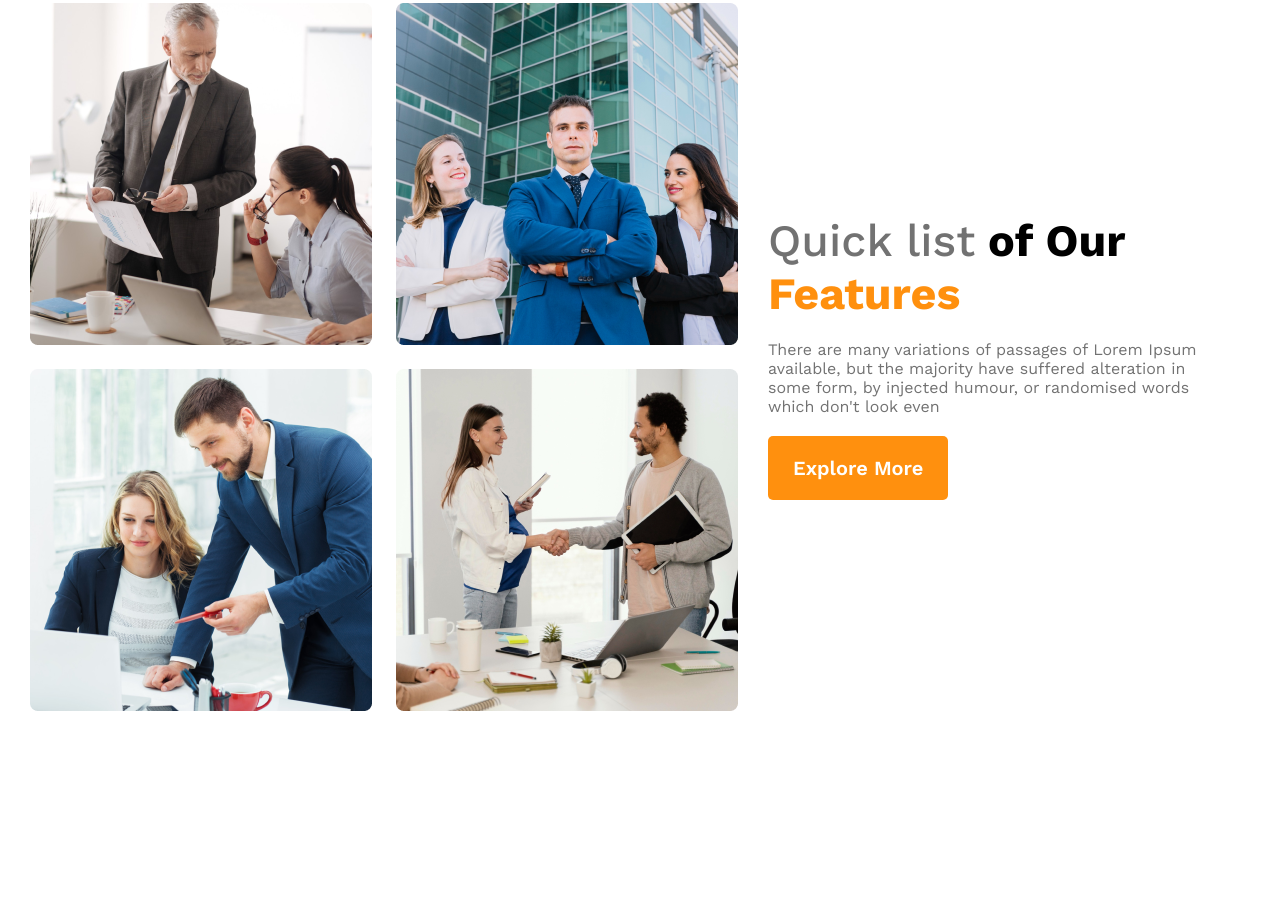
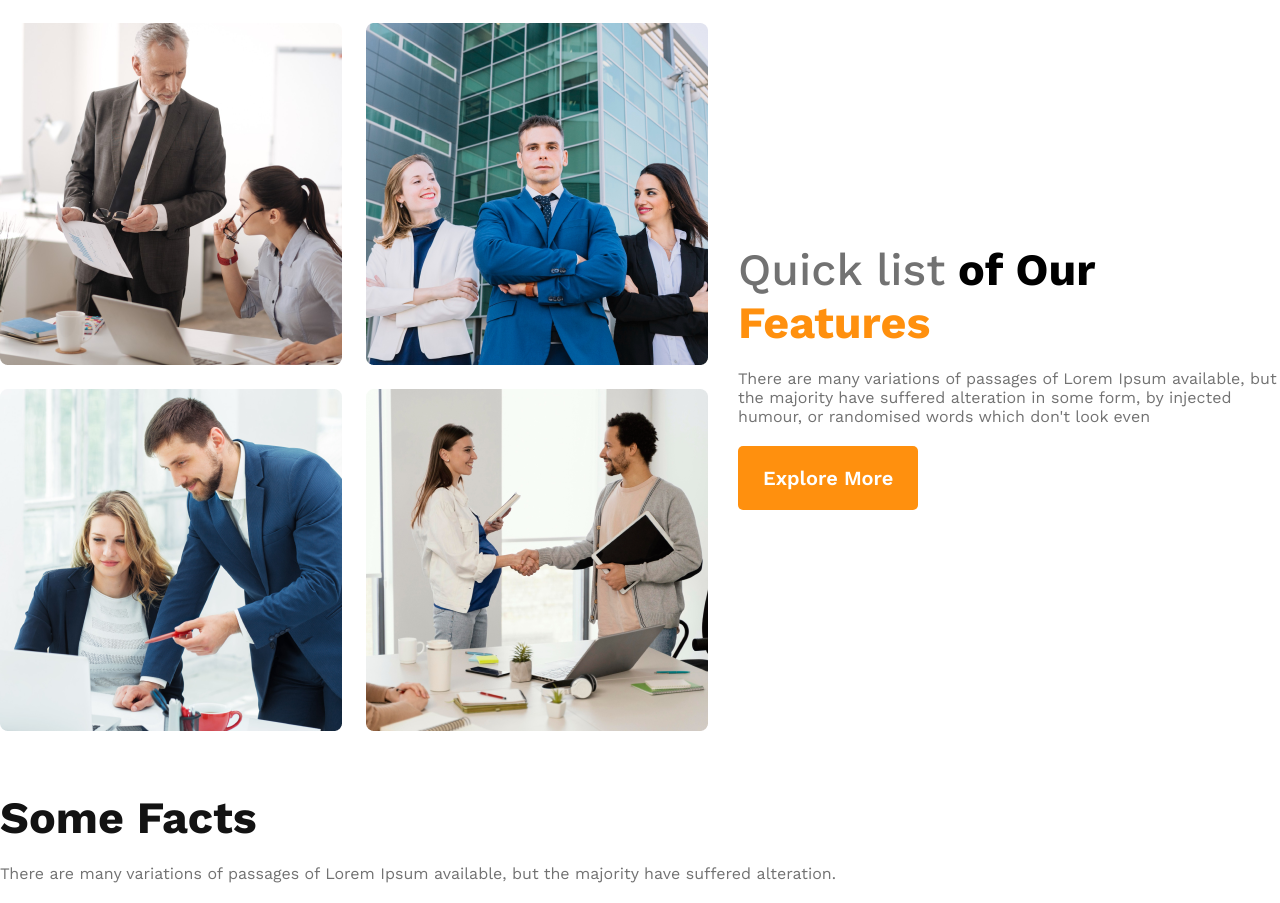
Before and after one commit to Shadman352126/g3-Architect, a plain HTML site: page index.html in a window 1280 px wide. Shown: the part 852-1755 px from the top of the page. Before the commit the page ends 1623 px from the top, so only its background shows below. Drawn offline with nearby package versions, Linux system fonts and the light colour scheme.

Commit message:
started shared

```diff
--- a/css/style.css
+++ b/css/style.css
@@ -18,6 +18,15 @@
   border: 2px solid #ff900e;
   color: #000;
 }
+.section-description {
+  color: #727272;
+  padding: 20px 0px;
+}
+.section-title {
+  font-size: 2.8rem;
+  font-weight: 700;
+  color: #131313;
+}
 /* header style */
 header {
   background: rgba(255, 144, 14, 0.1);
@@ -28,10 +37,7 @@ nav {
   justify-content: space-between;
   align-items: center;
 }
-.nav-title {
-  font-size: 2.8rem;
-  font-weight: 700;
-}
+
 nav > ul {
   display: flex;
 }
@@ -57,22 +63,19 @@ nav li a {
   font-weight: 700;
   color: #131313;
 }
-.banner-description {
-  color: #727272;
-  margin-bottom: 20px;
-}
 .banner img {
   margin-top: 20px;
   width: 100%;
 }
 main {
-  max-width: 100%;
+  max-width: 1440px;
   margin: 0 auto;
 }
+/* teams section */
 .teams-container {
   display: flex;
   align-items: center;
-  padding: 60px 30px;
+  padding: 60px 0px;
 }
 .teams-image {
   display: grid;
@@ -80,7 +83,7 @@ main {
   gap: 1.5rem;
 }
 .teams-content {
-  padding: 0 30px;
+  padding-left: 30px;
 }
 .teams-title {
   font-size: 2.8rem;
@@ -93,11 +96,8 @@ main {
 .feature {
   color: #ff900e;
 }
-.teams-description {
-  font-size: 1rem;
-  padding: 20px 0px;
-  color: #727272;
-}
+/* fact section */
+
 /* responsive */
 /* small screen */
 @media screen and (max-width: 576px) {
@@ -118,6 +118,9 @@ main {
   .teams-content {
     margin-top: 50px;
   }
+  .facts {
+    padding: 0 20px;
+  }
 }
 /* medium screen */
 @media screen and (min-width: 576px) and (max-width: 960px) {
@@ -134,4 +137,7 @@ main {
   .teams-content {
     margin-top: 50px;
   }
+  .facts {
+    padding: 0 20px;
+  }
 }
--- a/index.html
+++ b/index.html
@@ -13,7 +13,7 @@
   <body>
     <header>
       <nav>
-        <h3 class="nav-title">G3 Architects</h3>
+        <h3 class="section-title">G3 Architects</h3>
         <ul>
           <li><a href="">Home</a></li>
           <li><a href="">About</a></li>
@@ -24,7 +24,7 @@
       <div class="banner">
         <div class="banner-content">
           <h1 class="banner-title">Brand New Group of Architects</h1>
-          <p class="banner-description">
+          <p class="section-description">
             There are many variations of passages of Lorem Ipsum available, but
             the majority have suffered alteration in some form, by injected
             humour, or randomised words which don't look even
@@ -48,7 +48,7 @@
             <span class="ql">Quick list</span> <span>of Our</span><br />
             <span class="feature">Features</span>
           </h3>
-          <p class="teams-description">
+          <p class="section-description">
             There are many variations of passages of Lorem Ipsum available, but
             the majority have suffered alteration in some form, by injected
             humour, or randomised words which don't look even
@@ -56,6 +56,16 @@
           <button class="btn">Explore More</button>
         </div>
       </section>
+      <!-- features section -->
+      <section class="features"></section>
+      <!-- facts section -->
+      <section class="facts">
+        <h3 class="section-title">Some Facts</h3>
+        <p class="section-description">
+          There are many variations of passages of Lorem Ipsum available, but
+          the majority have suffered alteration.
+        </p>
+      </section>
     </main>
     <footer></footer>
   </body>
```
